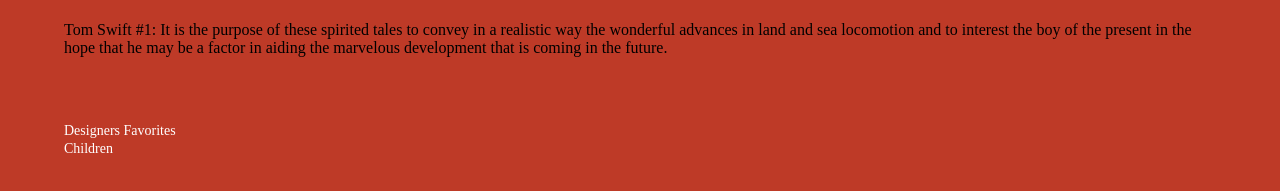
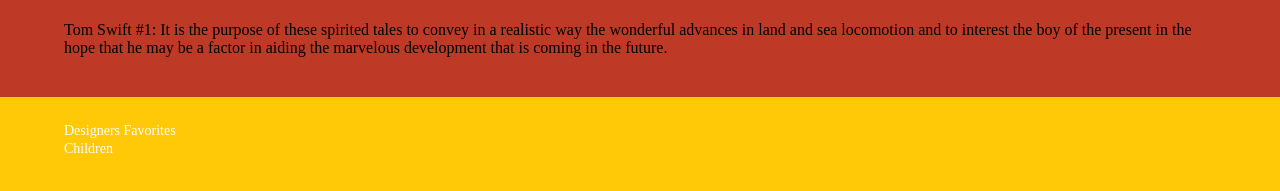
Before and after one commit to shelbyboyd/assignment3, a plain HTML site: page index.html in a window 1280 px wide. Shown: the part 3670-3861 px from the top of the page. Drawn offline with Linux system fonts and the light colour scheme.

Commit message:
color change

```diff
--- a/css/general.css
+++ b/css/general.css
@@ -105,7 +105,7 @@
 footer {
     margin: 0;
     padding: 1.5rem 5% 6rem;
-    background-color: #BE3A27;
+    background-color: #FFC907;
 }
 
 .nav-bottom ul {
```
